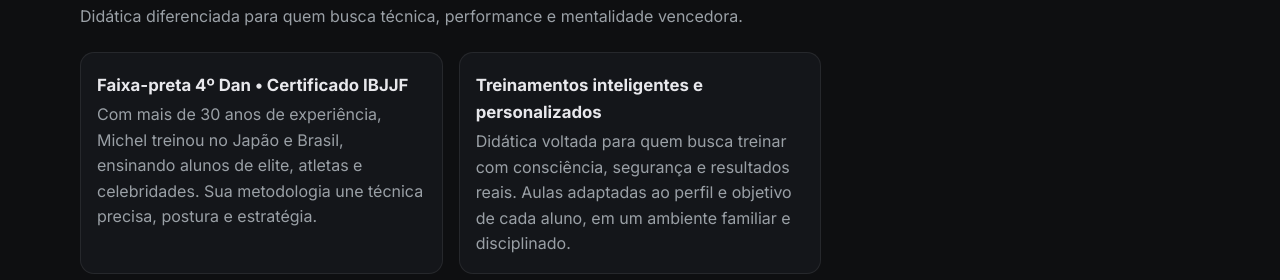
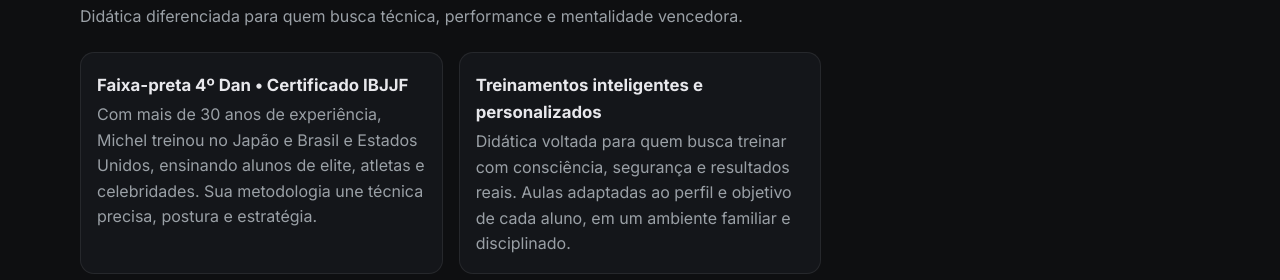
Before and after one commit to Marco-Aguiar/michel-miyashita, a plain HTML site: page index.html in a window 1280 px wide. Shown: the part 977-1257 px from the top of the page. Drawn offline with nearby package versions, Linux system fonts and the light colour scheme.

Commit message:
Update index.html

```diff
--- a/index.html
+++ b/index.html
@@ -87,7 +87,7 @@
     <div class="features">
       <article class="feature">
         <h3>Faixa-preta 4º Dan • Certificado IBJJF</h3>
-        <p>Com mais de 30 anos de experiência, Michel treinou no Japão e Brasil, ensinando alunos de elite, atletas e
+        <p>Com mais de 30 anos de experiência, Michel treinou no Japão e Brasil e Estados Unidos, ensinando alunos de elite, atletas e
           celebridades. Sua metodologia une técnica precisa, postura e estratégia.</p>
       </article>
 
```
